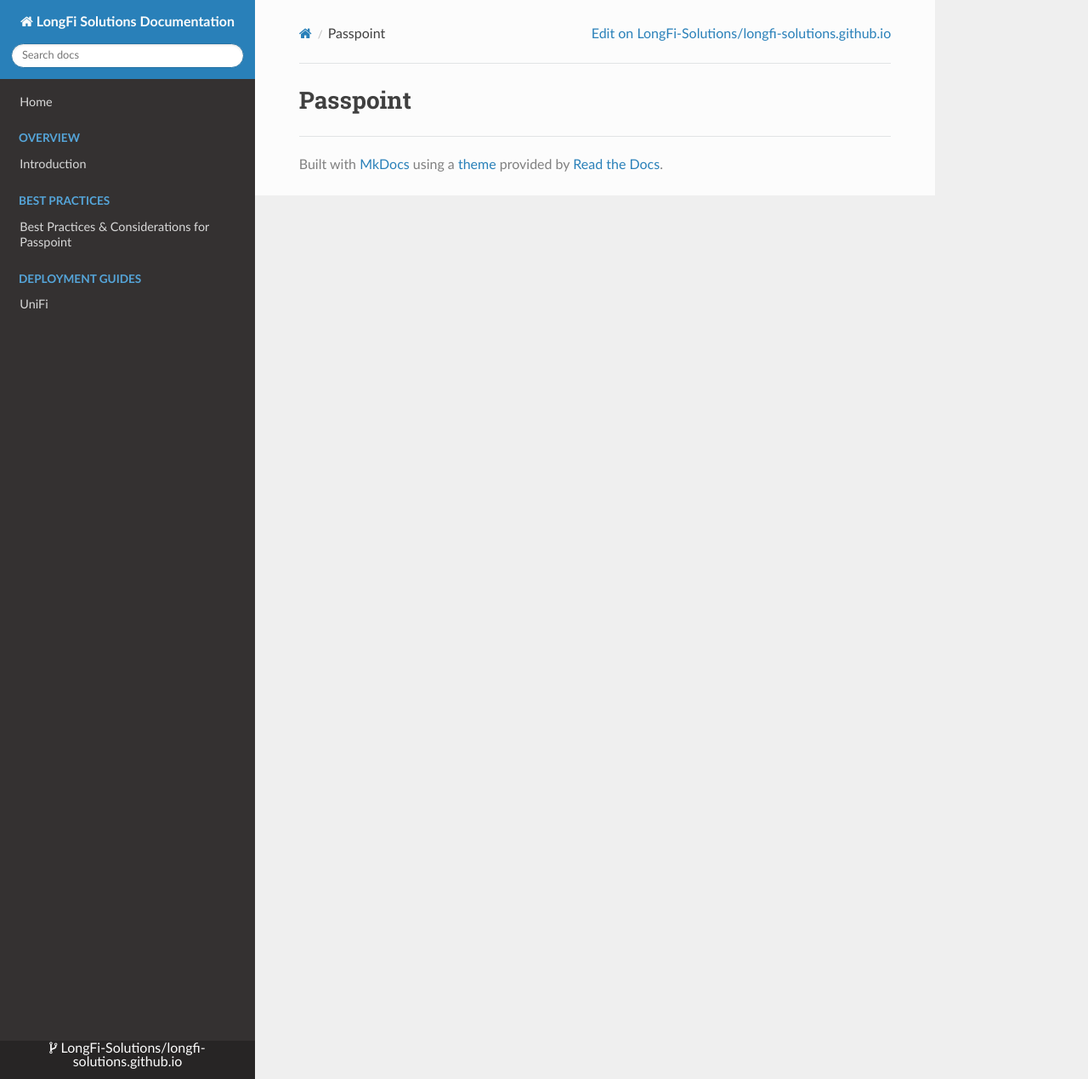
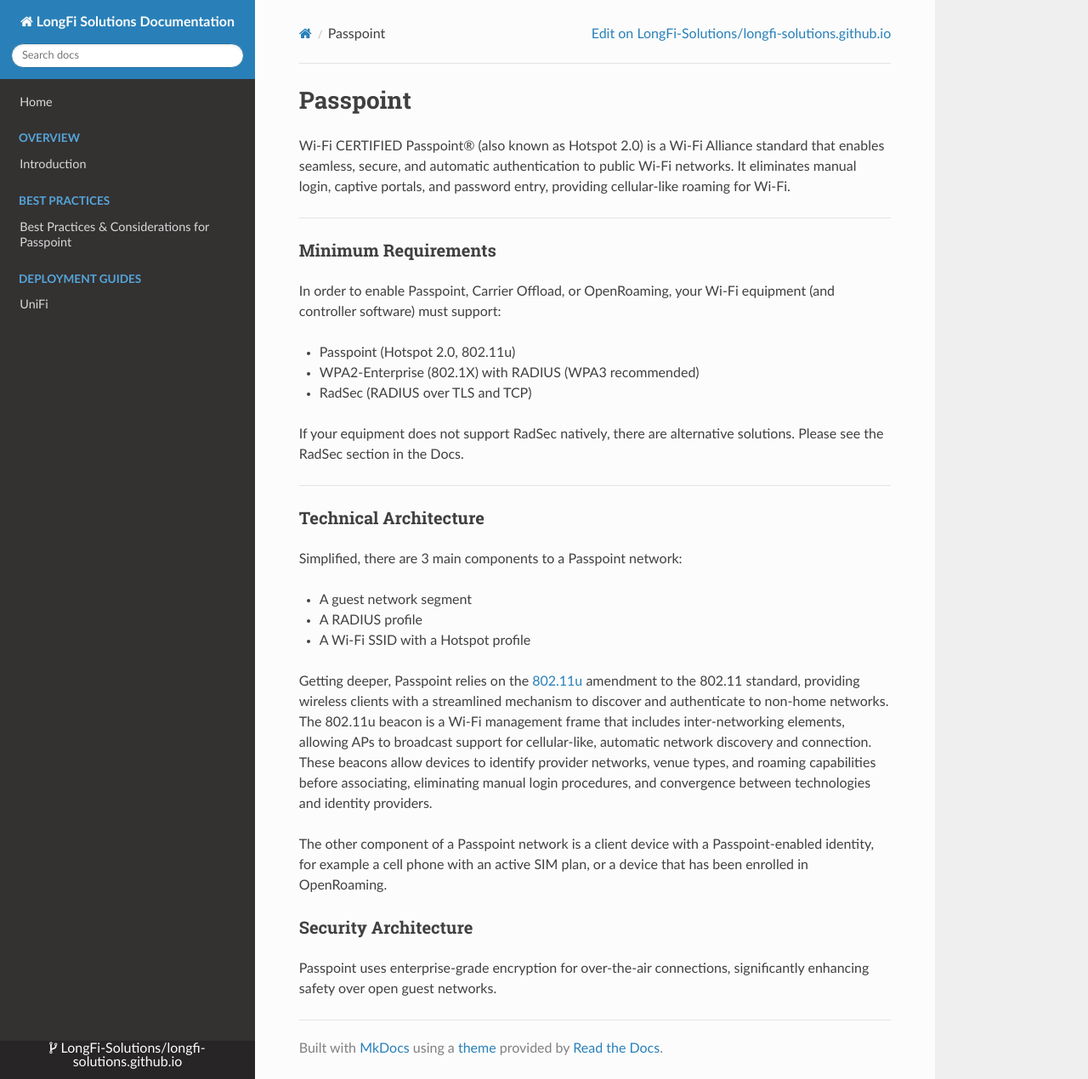
Before and after one commit to LongFi-Solutions/longfi-solutions.github.io, an MkDocs documentation site: the page built from docs/overview/passpoint.md, in a window 1280 px wide and 1270 px high. Shown: the whole window at 85% size. Built offline with MkDocs 1.6.1, drawn with Linux system fonts in a browser that asks for light colours; nearby versions of some CDN libraries.

Commit message:
Update Overview “passpoint”

```diff
--- a/docs/overview/passpoint.md
+++ b/docs/overview/passpoint.md
@@ -3,3 +3,35 @@ title: Passpoint
 ---
 
 # Passpoint
+
+Wi-Fi CERTIFIED Passpoint® (also known as Hotspot 2.0) is a Wi-Fi Alliance standard that enables seamless, secure, and automatic authentication to public Wi-Fi networks.  It eliminates manual login, captive portals, and password entry, providing cellular-like roaming for Wi-Fi.
+
+***
+
+### Minimum Requirements
+
+In order to enable Passpoint, Carrier Offload, or OpenRoaming, your Wi-Fi equipment (and controller software) must support:
+
+- Passpoint (Hotspot 2.0, 802.11u)
+- WPA2-Enterprise (802.1X) with RADIUS (WPA3 recommended)
+- RadSec (RADIUS over TLS and TCP)
+
+If your equipment does not support RadSec natively, there are alternative solutions.  Please see the RadSec section in the Docs.
+
+***
+
+### Technical Architecture
+
+Simplified, there are 3 main components to a Passpoint network:
+
+- A guest network segment
+- A RADIUS profile
+- A Wi-Fi SSID with a Hotspot profile
+
+Getting deeper, Passpoint relies on the [802.11u](https://en.wikipedia.org/wiki/IEEE_802.11u) amendment to the 802.11 standard, providing wireless clients with a streamlined mechanism to discover and authenticate to non-home networks.  The 802.11u beacon is a Wi-Fi management frame that includes inter-networking elements, allowing APs to broadcast support for cellular-like, automatic network discovery and connection.  These beacons allow devices to identify provider networks, venue types, and roaming capabilities before associating, eliminating manual login procedures, and convergence between technologies and identity providers.
+
+The other component of a Passpoint network is a client device with a Passpoint-enabled identity, for example a cell phone with an active SIM plan, or a device that has been enrolled in OpenRoaming.
+
+### Security Architecture
+
+Passpoint uses enterprise-grade encryption for over-the-air connections, significantly enhancing safety over open guest networks.
```
